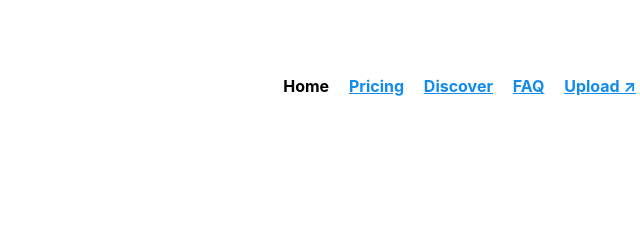
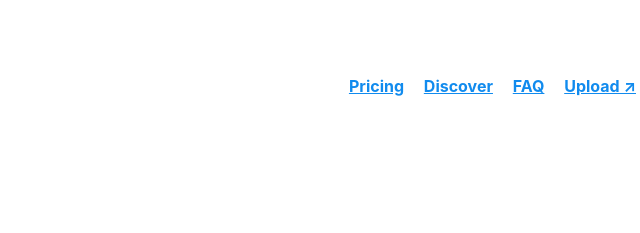
Before and after one commit to DonkeyBoard/test, a plain HTML site: page index.html in a window 1280 px wide. Shown: the top 233 px of the page, 536-1176 px from the left. Drawn offline with nearby package versions, Linux system fonts and the light colour scheme.

Commit message:
Update index.html

```diff
--- a/index.html
+++ b/index.html
@@ -17,7 +17,6 @@
         <nav>
             <h1>Instant Archive</h1>
             <ul>
-                <li>Home</li>
                 <li><a href="#pricing">Pricing</a></li>
                 <li><a href="#discover">Discover</a></li>
                 <li><a href="#faq">FAQ</a></li>
```
